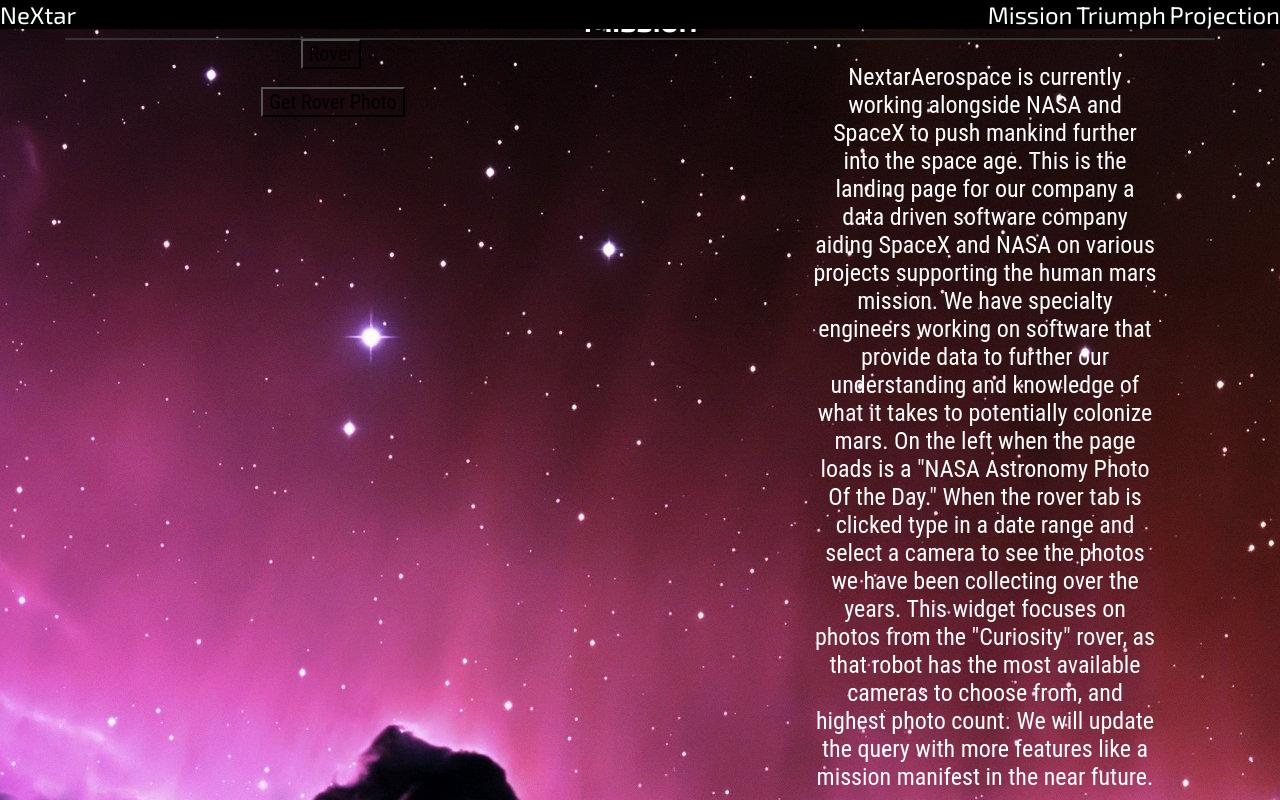
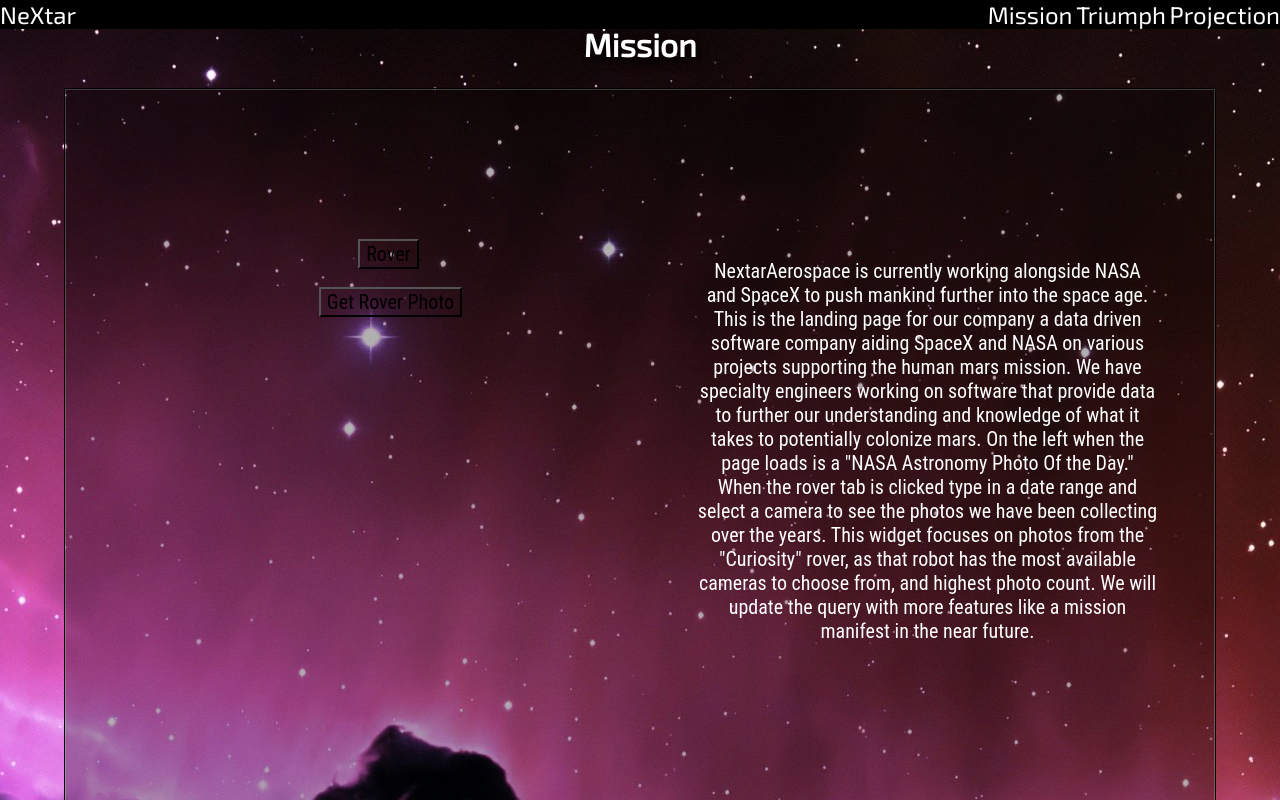
Before and after one commit to goldbeedev/NeXtarAerospace, a website: page index.html in a window 1280 px wide. Shown: the top 800 px of the page. Drawn offline with nearby package versions, Linux system fonts and the light colour scheme; some packages are replaced by stand-ins of ours; no server answers.

Commit message:
more CSS stuff, need to work on the rover selection area, its pretty nasty looking....

```diff
--- a/public/css/main.css
+++ b/public/css/main.css
@@ -52,7 +52,8 @@
 	font-size: 12;
 	text-shadow: 5px 5px 8px #000000;
 	margin: 0px;
-	padding: 0px;
+	padding-top: 25px;
+	padding-bottom: 25px;
 }
 
 #nav {
@@ -88,9 +89,9 @@
 	position: absolute;
 	display: block;
 	text-align: center;
-	width: 30%;
+	width: 40%;
 	max-height: 300px;
-	top: 33%;
+	top: 15%;
 	left: 5%;
 	margin-left: 3.3%;
 	z-index: 1;
@@ -98,13 +99,13 @@
 
 .pageContentright {
 	font-family: 'Roboto Condensed';
-	font-size: 24px;
+	font-size: 20px;
 	color: white;
 	position: absolute;
 	display: block;
 	text-align: center;
-	width: 30%;
-	top: 33%;
+	width: 40%;
+	top: 15%;
 	right: 5%;
 	margin-left: 3.3%;
 	z-index: 1;
@@ -173,10 +174,9 @@
 	position: absolute;
 	background-color: rgba(0,0,0,0.3);
 	max-width: 90%;
-	max-height: 75%;
 	left: 5%;
 	right: 5%;
-
+	height: 1000px;
 }
 
 button {
```
